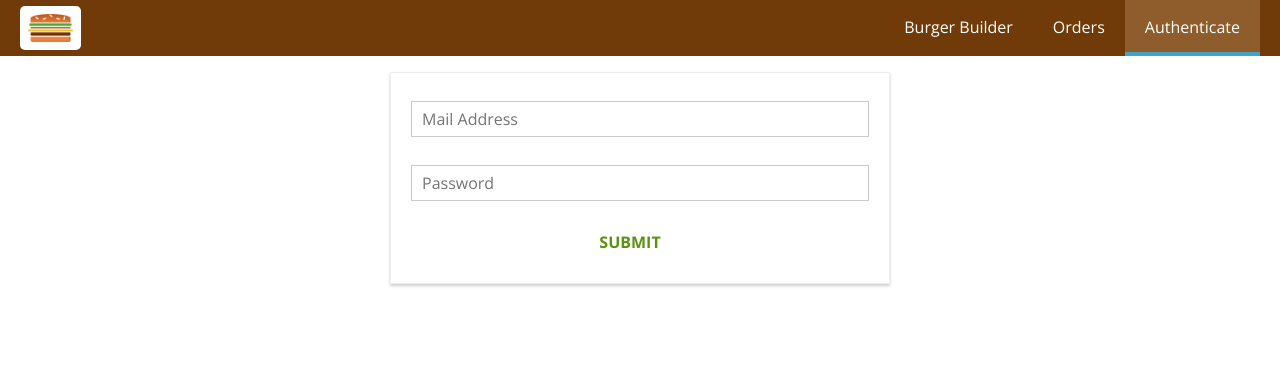
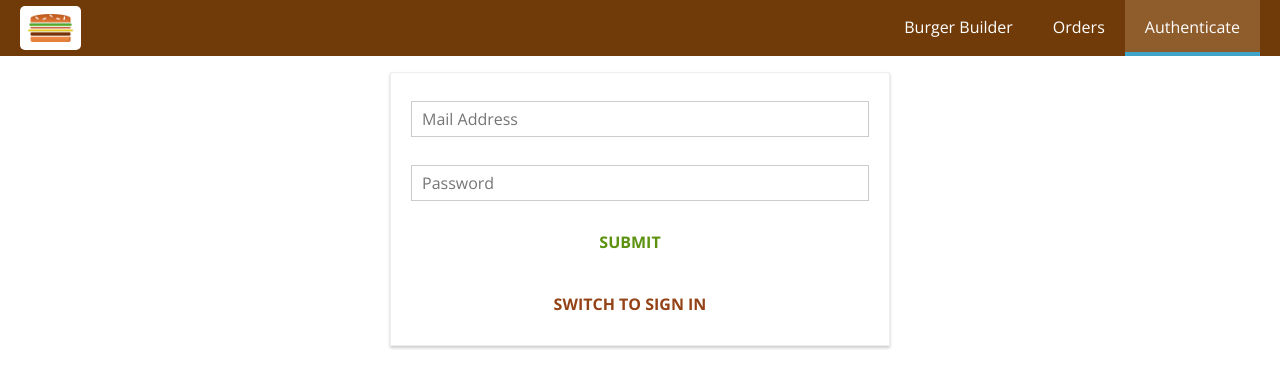
Before and after one commit to NatGeyzen/BurgerBuiler-React, a React (Create React App) app: page /auth in a window 1280 px wide. Shown: the top 388 px of the page. Built offline with nearby package versions, Linux system fonts and the light colour scheme.

Commit message:
auth page switch between sign up and sign in added

```diff
--- a/src/containers/Auth/Auth.js
+++ b/src/containers/Auth/Auth.js
@@ -38,7 +38,8 @@
                 valid: false,
                 touched: false
             }
-        }
+        },
+        isSignup: true
     }
 
     checkValidity(value, rules) {
@@ -87,7 +88,13 @@
 
     submitHandler = (event) => {
         event.preventDefault();
-        this.props.onAuth(this.state.controls.email.value, this.state.controls.password.value);
+        this.props.onAuth(this.state.controls.email.value, this.state.controls.password.value, this.state.isSignup);
+    }
+
+    siwtchAuthModeHandler = () => {
+        this.setState(prevState => {
+            return ({isSignup: !prevState.isSignup});
+        })
     }
 
 
@@ -122,6 +129,9 @@
                     {form}
                     <Button btnType="Success">SUBMIT</Button>
                 </form>
+                <Button
+                    clicked={this.siwtchAuthModeHandler}
+                    btnType="Danger">SWITCH TO {this.state.isSignup ? 'SIGN IN' : 'SIGN UP'}</Button>
             </div>
         );
     }
@@ -129,7 +139,7 @@
 
 const mapDispatchToProps = dispatch => {
     return {
-        onAuth: (email, password) => dispatch(actions.auth(email, password))
+        onAuth: (email, password, isSignup) => dispatch(actions.auth(email, password, isSignup))
     }
 }
 
--- a/src/store/actions/auth.js
+++ b/src/store/actions/auth.js
@@ -21,7 +21,7 @@
     };
 };
 
-export const auth = (email, password) => {
+export const auth = (email, password, isSignup) => {
     return dispatch => {
         dispatch(authStart());
         const authData = {
@@ -29,14 +29,18 @@
             password: password,
             returnSecureToken: true
         }
-        axios.post('https://identitytoolkit.googleapis.com/v1/accounts:signUp?key=AIzaSyAtShYRP-czruoaaZq1z56NPFQg4srvpgk', authData)
+        let url = 'https://identitytoolkit.googleapis.com/v1/accounts:signUp?key=AIzaSyAtShYRP-czruoaaZq1z56NPFQg4srvpgk';
+        if (!isSignup) {
+            url = 'https://identitytoolkit.googleapis.com/v1/accounts:signInWithPassword?key=AIzaSyAtShYRP-czruoaaZq1z56NPFQg4srvpgk'
+        }
+        axios.post(url, authData)
             .then( response => {
                 console.log(response);
                 dispatch(authSuccess(response.data));
             })
             .catch(err => {
                 console.log(err);
-                dispatch(authFail());
+                dispatch(authFail(err));
             })
     }
 }
```
